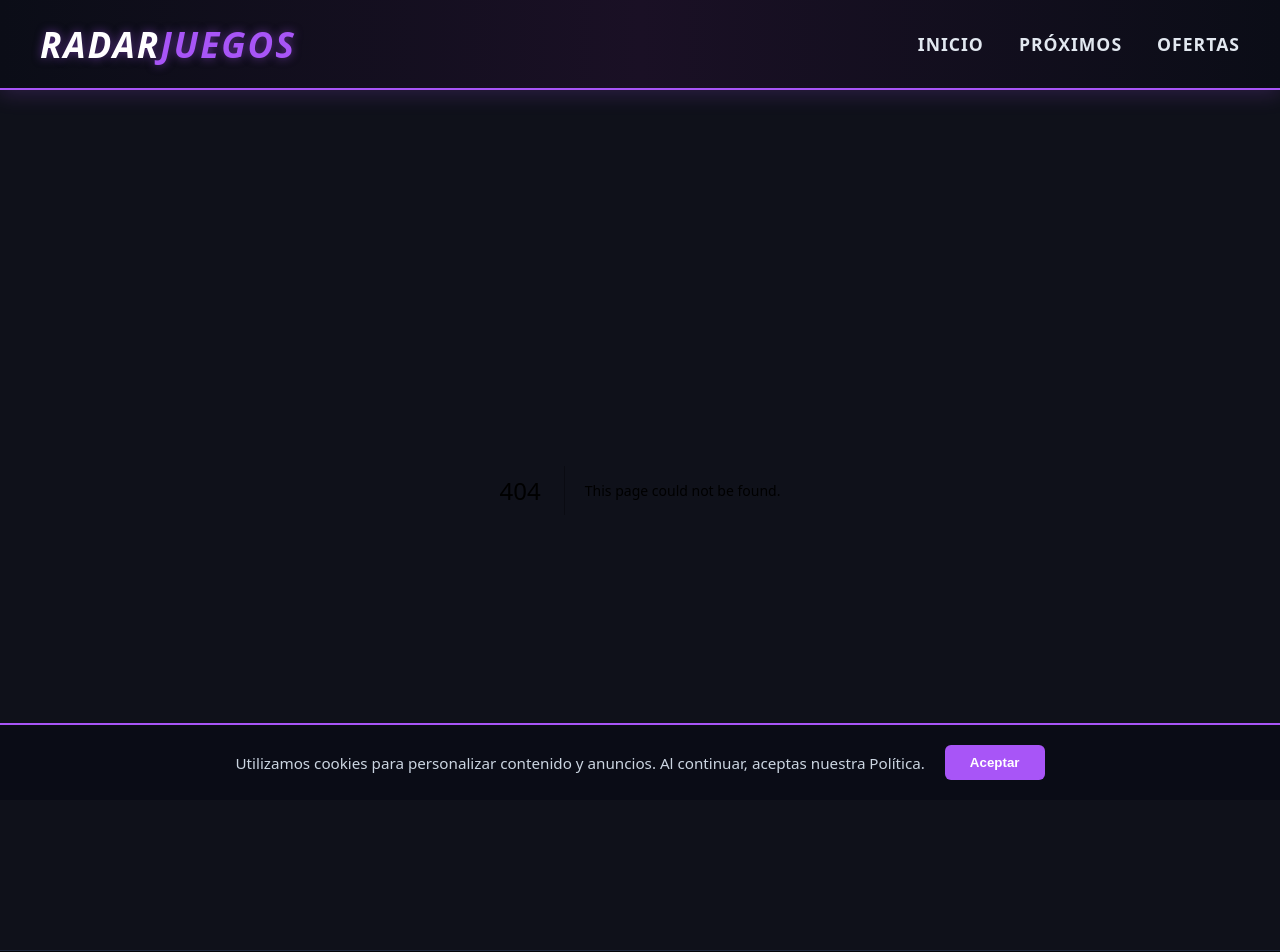
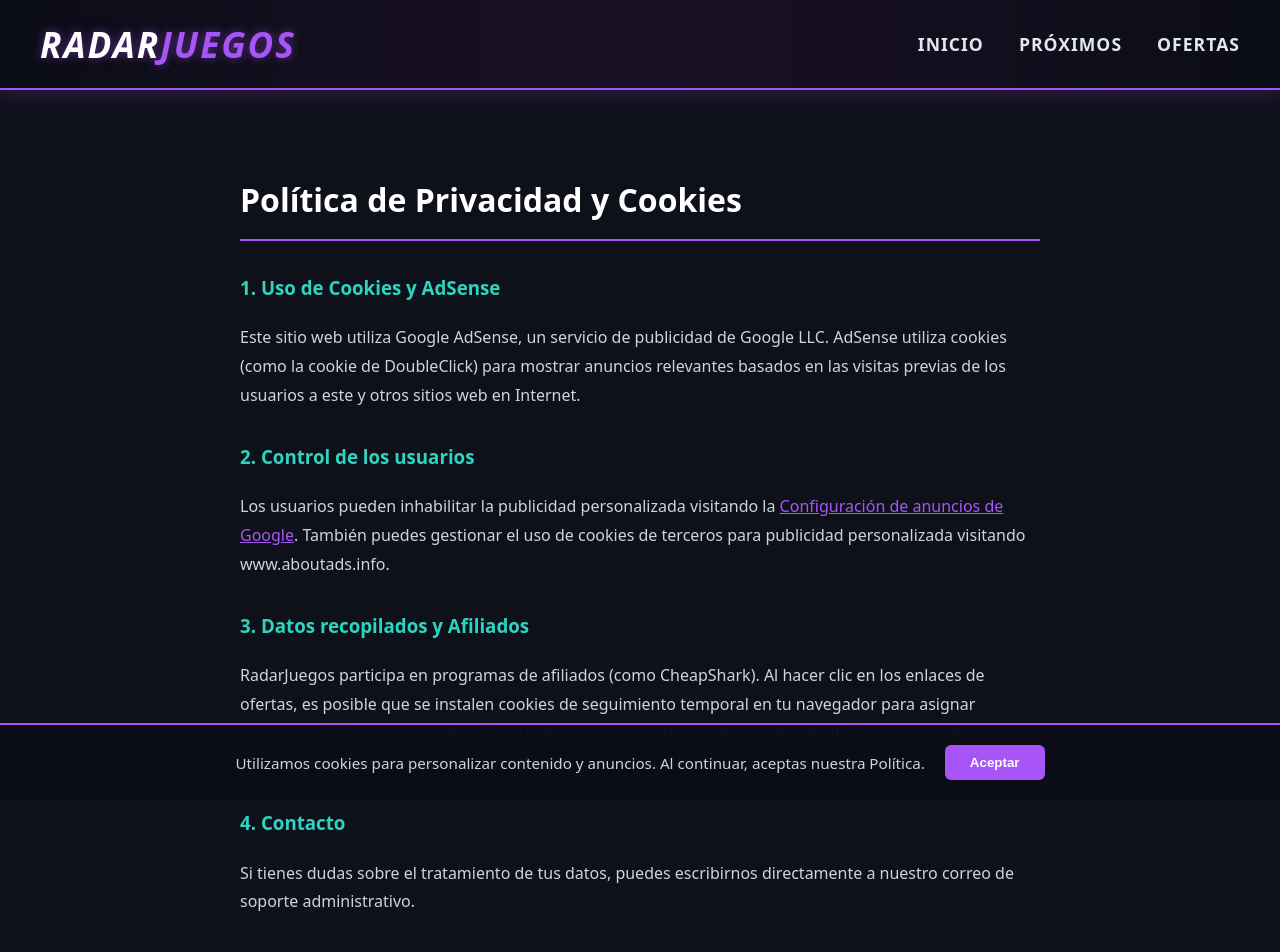
Before and after one commit to vallejosemmiii/radarjuegos, a Next.js app: page /privacidad in a window 1280 px wide. Before the commit this address had no page. Shown: the top 952 px of the page. Built offline with nearby package versions, Linux system fonts and the light colour scheme.

Commit message:
Create page.jsx

```diff
--- /dev/null
+++ b/app/privacidad/page.jsx
@@ -0,0 +1,23 @@
+export const metadata = {
+  title: 'Política de Privacidad | RadarJuegos',
+};
+
+export default function Privacidad() {
+  return (
+    <div style={{ maxWidth: '800px', margin: '0 auto', padding: '60px 20px', color: '#cbd5e1', lineHeight: '1.8' }}>
+      <h1 style={{ color: '#fff', borderBottom: '2px solid #a855f7', paddingBottom: '10px' }}>Política de Privacidad y Cookies</h1>
+
+      <h3 style={{ color: '#2dd4bf', marginTop: '30px' }}>1. Uso de Cookies y AdSense</h3>
+      <p>Este sitio web utiliza Google AdSense, un servicio de publicidad de Google LLC. AdSense utiliza cookies (como la cookie de DoubleClick) para mostrar anuncios relevantes basados en las visitas previas de los usuarios a este y otros sitios web en Internet.</p>
+
+      <h3 style={{ color: '#2dd4bf', marginTop: '30px' }}>2. Control de los usuarios</h3>
+      <p>Los usuarios pueden inhabilitar la publicidad personalizada visitando la <a href="https://myadcenter.google.com/" target="_blank" style={{ color: '#a855f7' }}>Configuración de anuncios de Google</a>. También puedes gestionar el uso de cookies de terceros para publicidad personalizada visitando www.aboutads.info.</p>
+
+      <h3 style={{ color: '#2dd4bf', marginTop: '30px' }}>3. Datos recopilados y Afiliados</h3>
+      <p>RadarJuegos participa en programas de afiliados (como CheapShark). Al hacer clic en los enlaces de ofertas, es posible que se instalen cookies de seguimiento temporal en tu navegador para asignar correctamente las comisiones de venta. No recopilamos datos personales sensibles (como nombres, direcciones o tarjetas de crédito) directamente en nuestros servidores.</p>
+
+      <h3 style={{ color: '#2dd4bf', marginTop: '30px' }}>4. Contacto</h3>
+      <p>Si tienes dudas sobre el tratamiento de tus datos, puedes escribirnos directamente a nuestro correo de soporte administrativo.</p>
+    </div>
+  );
+}
```
